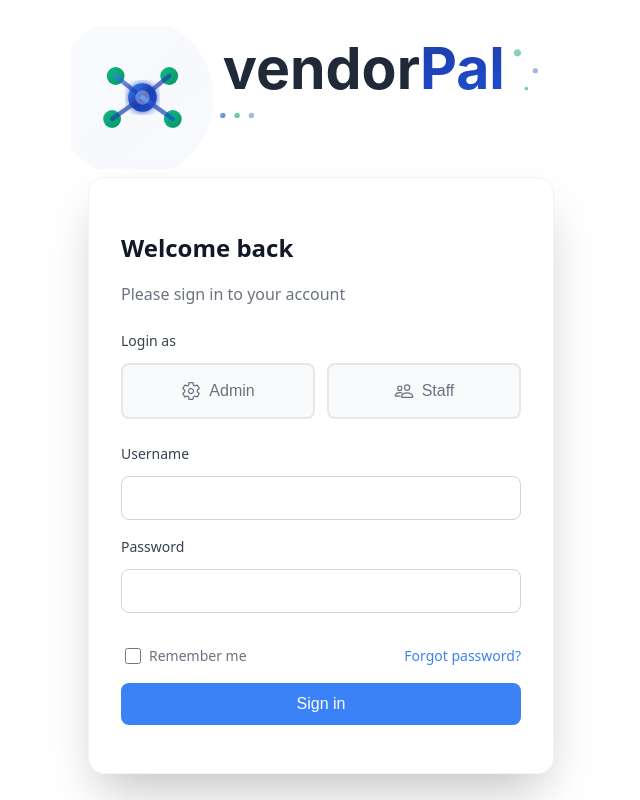
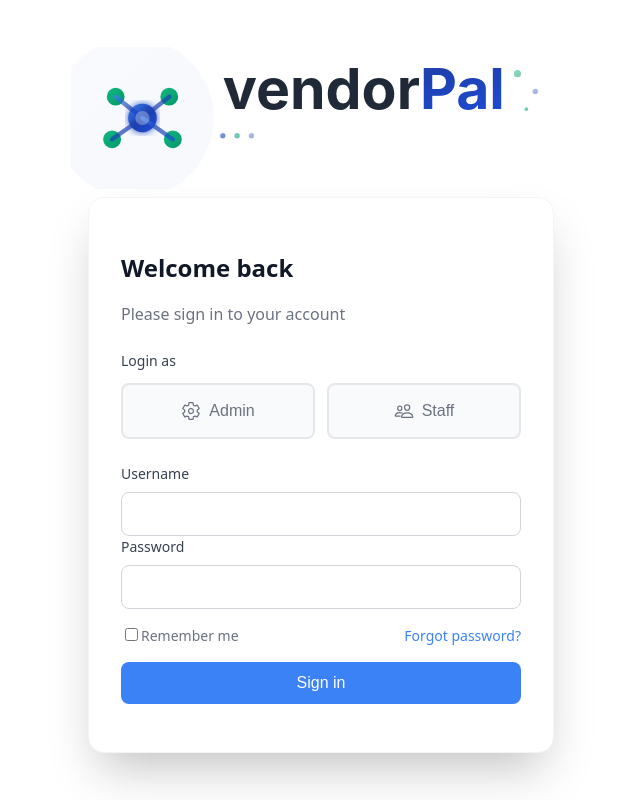
Before and after one commit to ThuyKat/VendorPal-FE, a React (Vite) app: page / in a window 1280 px wide. Shown: the whole page, without its empty margins (319-959 px from the left). Built offline with nearby package versions, Linux system fonts and the light colour scheme.

Commit message:
apply compound form component to login

```diff
--- a/src/components/form/formField/index.jsx
+++ b/src/components/form/formField/index.jsx
@@ -2,6 +2,7 @@ import styles from './formField.module.css';
 import clsx from 'clsx';
 export default function FormField({
   label,
+  labelStyle,
   name,
   type = 'text',
   placeholder = '',
@@ -21,7 +22,7 @@ export default function FormField({
     if (type === 'checkbox') {
         return (
             <div className={formGroupClass}>
-                <label className={styles.checkboxLabel}>
+                <label className={clsx(styles.checkboxLabel, labelStyle)}>
                     <input
                         type="checkbox"
                         name={name}
@@ -29,6 +30,7 @@ export default function FormField({
                         onChange={onChange}
                         className={styles.checkboxInput}
                     />
+
                     {label}
                 </label>
             </div>
@@ -37,7 +39,7 @@ export default function FormField({
     if (type === 'select') {
         return (
             <div className={formGroupClass}>
-                {label && <label htmlFor={name} className={styles.label}>{label}</label>}
+                {label && <label htmlFor={name} className={clsx(styles.label,labelStyle)}>{label}</label>}
                 <select
                     id={name}
                     name={name}
@@ -58,7 +60,7 @@ export default function FormField({
     }
   return (
     <div className={formGroupClass}>
-      {label && <label htmlFor={name} className={styles.label}>{label}</label>}
+      {label && <label htmlFor={name} className={clsx(styles.label,labelStyle)}>{label}</label>}
       <input
         id={name}
         name={name}
--- a/src/pages/login/index.jsx
+++ b/src/pages/login/index.jsx
@@ -10,6 +10,7 @@ import {handleSuccessLogin} from "../../utils/handleSuccessLogin.js";
 import { loginUser } from "../../api/loginUser.js";
 import { isAuthenticated } from "../../utils/auth.js";
 import { useEffect } from "react";
+import Form from "../../components/form/Form.jsx";
 export default function Login() {
     //STATE MANAGEMENT
     const [formData, setFormData] = useState({
@@ -97,27 +98,47 @@ export default function Login() {
                     </div>
                 </div>
                 {/* END OF DEMO LOGIN OPTIONS */}
-                <form className="login-form" action={handleSubmit}>
-                    <div className="form-group">
-                        <label htmlFor="username" className={styles['form-label']}>Username</label>
-                        <input type="email" id="username" name="username" className={styles['form-input']} value={formData.username} onChange={handleChange} required />
-                    </div>
-                    <div className="form-group">
-                        <label htmlFor="password" className={styles['form-label']}>Password</label>
-                        <input type="password" id="password" name="password" className={styles['form-input'] } value={formData.password} onChange={handleChange} required />
-                    </div>
+                <Form className={styles["login-form"]} onSubmit={handleSubmit}>
+                    <Form.FormField
+                    className={styles["form-group"]}
+                    label="Username"
+                    name="username"
+                    id="username"
+                    value={formData.username}
+                    onChange={handleChange}
+                    required={true}
+                    />
+                    <Form.FormField
+                    className={styles["form-group"]}
+                    label="Password"
+                    name="password"
+                    id="password"
+                    value={formData.password}
+                    onChange={handleChange}
+                    required={true}
+                    />
                     <div className={styles["remember-forgot"]}>
-                        <label htmlFor="remember-me" className={styles['remember-group']}>
-                            <input type="checkbox" id="remember-me" name="remember-me" className={styles['remember-checkbox']}/>
-                            <span className={styles["remember-text"]}>Remember me</span>
-                        </label>
-                        <a href="/forgot-password" className={styles['forgot-password']}>Forgot password?</a>
+                    <Form.FormField
+                    className={styles["remember-group"]}
+                    label= "Remember me"
+                    labelStyle={styles['remember-text']}
+                    name="remember-me"
+                    id="remember-me"
+                    type="checkbox"
+                    checked={ formData['remember-me'] || false }
+                    onChange={(e) => {
+                        // Handle remember me logic here if needed
+                        console.log("Remember me:", e.target.checked);
+                    }}
+                    />
+
+                    <a href="/forgot-password" className={styles['forgot-password']}>Forgot password?</a>
                     </div>
                     <div className={styles['error-message']}>
                         {error && <p className={styles['error-text']}>{error.message}</p>}
                     </div>
                     <Button ref={loginBtn} type="submit" className={styles['login-btn']}>Sign in</Button>
-                </form>
+                </Form>
             </div>
         </div>
     </>
```
